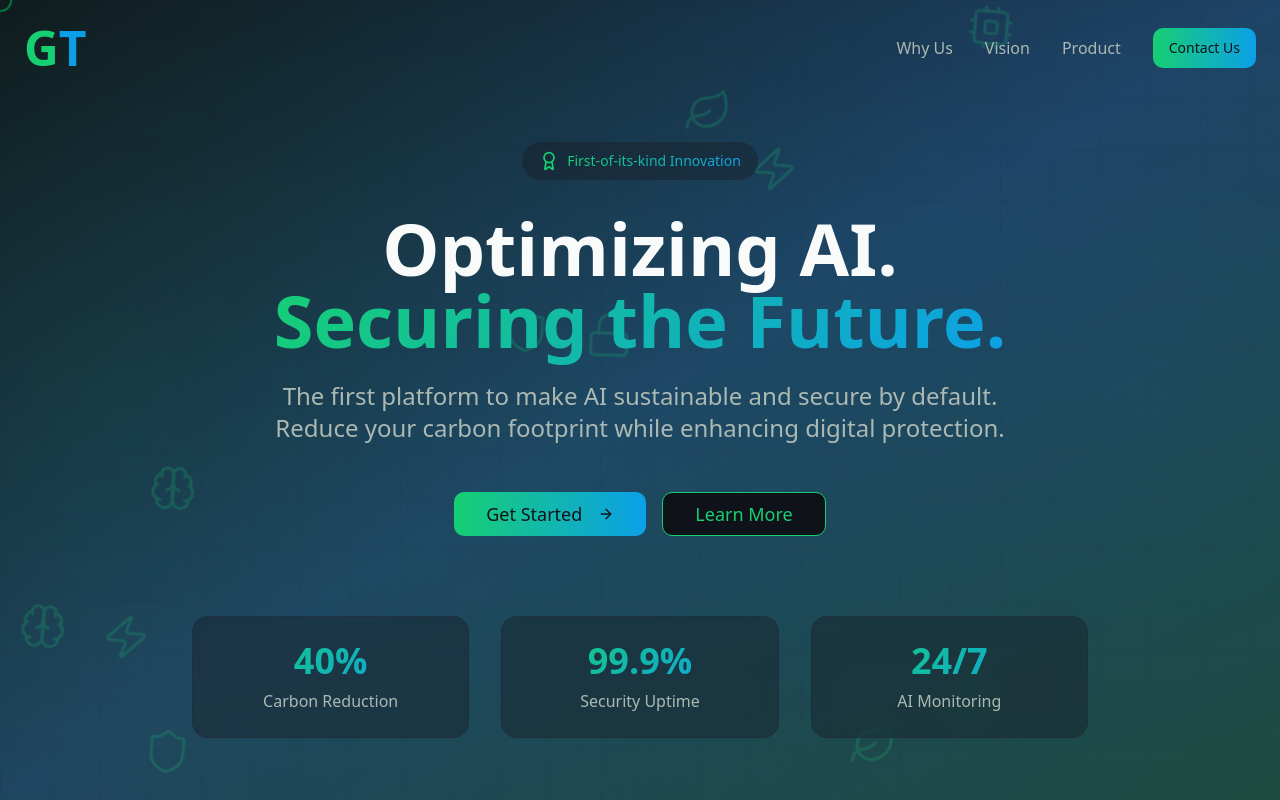
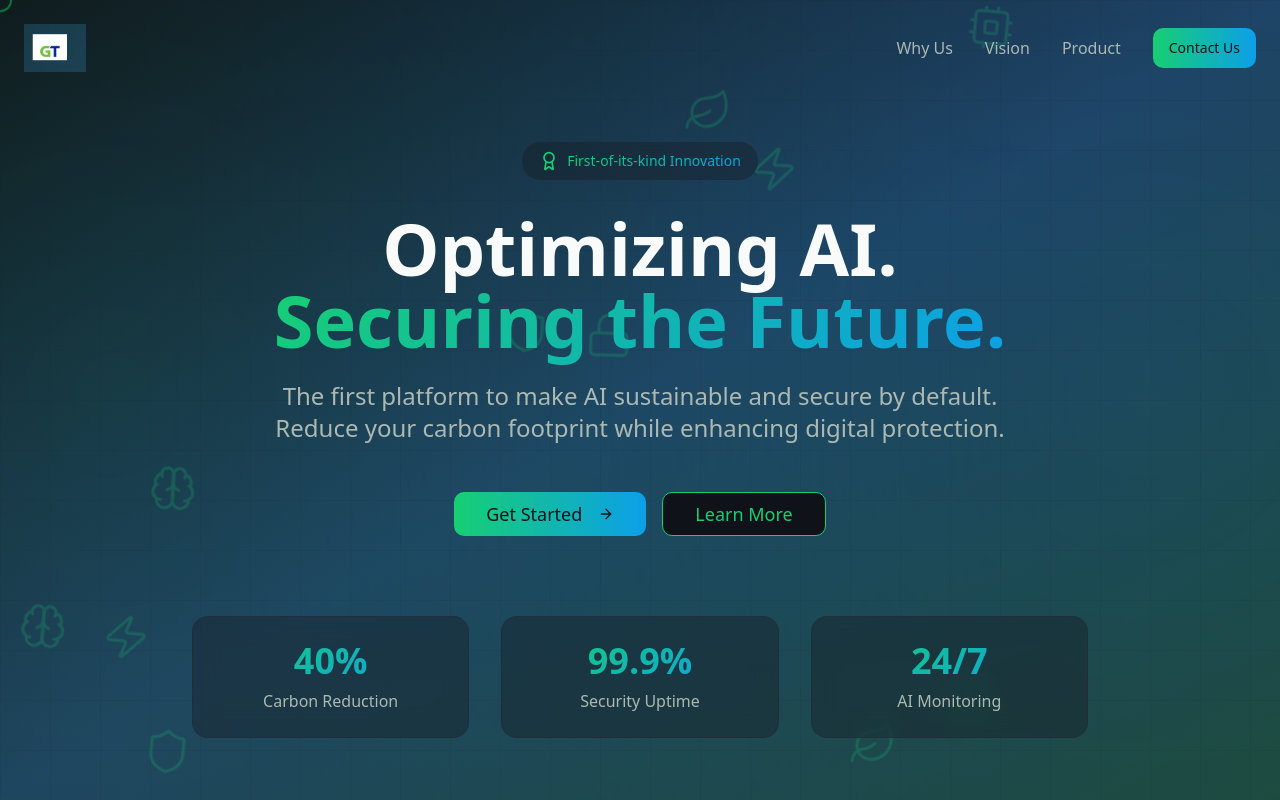
Before and after one commit to DhivyaBalakumar/greentensor-eco-web, a React (Vite) app: page / in a window 1280 px wide. Shown: the top 800 px of the page. Built offline with nearby package versions, Linux system fonts and the light colour scheme; the HTML template or start-up script is replaced by a standard one.

Commit message:
Blend logo image into background
Use the GT logo image, removing its white background by applying a `mix-blend-screen` CSS class to blend it with the app's background.

```diff
--- a/src/components/Header.tsx
+++ b/src/components/Header.tsx
@@ -1,5 +1,6 @@
 import { useEffect, useState } from 'react';
 import { Button } from './ui/button';
+import logo from '@/assets/gt-logo.png';
 
 const Header = () => {
   const [scrolled, setScrolled] = useState(false);
@@ -26,9 +27,12 @@ const Header = () => {
     >
       <div className="container mx-auto px-6 flex items-center justify-between">
         <div className="flex items-center gap-3">
-          <div className={`transition-all duration-500 ${scrolled ? 'text-3xl' : 'text-5xl'} font-bold flex items-center`}>
-            <span className="text-eco-green">G</span>
-            <span className="text-tech-blue">T</span>
+          <div className={`transition-all duration-500 ${scrolled ? 'h-8' : 'h-12'}`}>
+            <img
+              src={logo}
+              alt="GreenTensor Logo"
+              className="h-full w-auto object-contain mix-blend-screen"
+            />
           </div>
         </div>
 
```
Also changed, not shown: src/assets/gt-logo.png (added).
